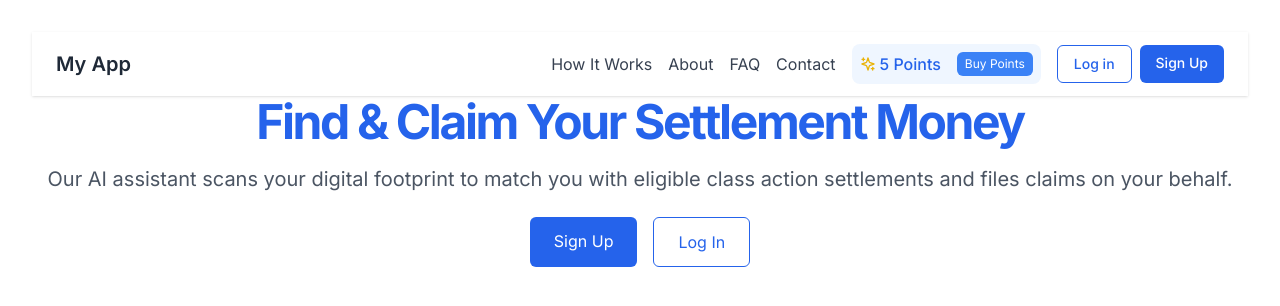
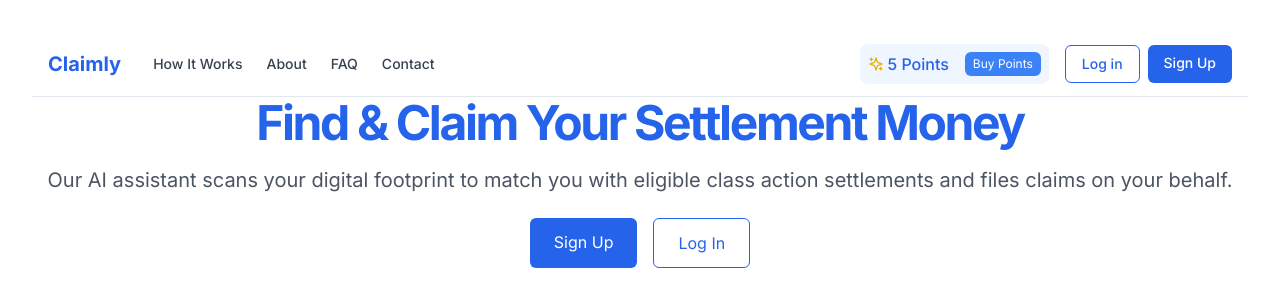
Before and after one commit to dzodze00/claimly.app, a Next.js app: page / in a window 1280 px wide. Shown: the top 306 px of the page. Built offline with nearby package versions, Linux system fonts and the light colour scheme.

Commit message:
Update navbar.tsx

```diff
--- a/components/navbar.tsx
+++ b/components/navbar.tsx
@@ -4,18 +4,16 @@ import Link from "next/link"
 import { usePathname } from "next/navigation"
 import { PointsDisplay } from "./points-display"
 import { useState } from "react"
-import { Menu, X, User } from "lucide-react"
-import { useAuth } from "@/lib/auth-context"
+import { Menu, X } from "lucide-react"
 
 interface NavbarProps {
-  points: number
-  onPurchase: () => void
+  points?: number
+  onPurchase?: () => void
 }
 
-export function Navbar({ points, onPurchase }: NavbarProps) {
+export function Navbar({ points = 5, onPurchase }: NavbarProps) {
   const pathname = usePathname()
   const [isMenuOpen, setIsMenuOpen] = useState(false)
-  const { user, logout } = useAuth()
 
   const isActive = (path: string) => pathname === path
 
@@ -27,40 +25,34 @@ export function Navbar({ points, onPurchase }: NavbarProps) {
   ]
 
   return (
-    <nav className="bg-white shadow">
-      <div className="container mx-auto px-6 py-3">
-        <div className="flex items-center justify-between">
-          <div className="text-xl font-semibold text-gray-800">
-            <Link href="/">My App</Link>
-          </div>
+    <header className="sticky top-0 z-50 border-b bg-white">
+      <div className="container mx-auto flex h-16 items-center justify-between px-4">
+        <div className="flex items-center">
+          <Link href="/" className="flex items-center space-x-2">
+            <span className="text-xl font-bold text-blue-600">Claimly</span>
+          </Link>
 
-          <div className="hidden md:flex items-center space-x-4">
+          <nav className="hidden md:flex ml-8 space-x-6">
             {navLinks.map((link) => (
               <Link
-                key={link.name}
+                key={link.path}
                 href={link.path}
-                className={`text-gray-700 hover:text-blue-600 ${isActive(link.path) ? "font-semibold" : ""}`}
+                className={`text-sm font-medium ${
+                  isActive(link.path) ? "text-blue-600" : "text-gray-700 hover:text-blue-600"
+                }`}
               >
                 {link.name}
               </Link>
             ))}
+          </nav>
+        </div>
+
+        <div className="flex items-center space-x-4">
+          <div className="hidden md:block">
             <PointsDisplay points={points} onPurchase={onPurchase} />
+          </div>
+
           <div className="flex space-x-2">
-              {user ? (
-                <div className="flex items-center space-x-2">
-                  <div className="hidden md:flex items-center space-x-1 text-sm text-gray-700">
-                    <User size={16} />
-                    <span>{user.firstName}</span>
-                  </div>
-                  <button
-                    onClick={logout}
-                    className="px-4 py-2 text-sm font-medium text-blue-600 border border-blue-600 rounded-md hover:bg-blue-50"
-                  >
-                    Log out
-                  </button>
-                </div>
-              ) : (
-                <>
             <Link
               href="/login"
               className="px-4 py-2 text-sm font-medium text-blue-600 border border-blue-600 rounded-md hover:bg-blue-50"
@@ -73,63 +65,34 @@ export function Navbar({ points, onPurchase }: NavbarProps) {
             >
               Sign Up
             </Link>
-                </>
-              )}
+          </div>
+
+          <button className="md:hidden" onClick={() => setIsMenuOpen(!isMenuOpen)}>
+            {isMenuOpen ? <X size={24} /> : <Menu size={24} />}
+          </button>
         </div>
       </div>
 
-          <div className="md:hidden">
-            <button
-              onClick={() => setIsMenuOpen(!isMenuOpen)}
-              className="text-gray-700 hover:text-blue-600 focus:outline-none focus:text-blue-600"
+      {/* Mobile menu */}
+      {isMenuOpen && (
+        <div className="md:hidden border-t">
+          <div className="container mx-auto px-4 py-3 space-y-3">
+            {navLinks.map((link) => (
+              <Link
+                key={link.path}
+                href={link.path}
+                className={`block text-sm font-medium ${isActive(link.path) ? "text-blue-600" : "text-gray-700"}`}
+                onClick={() => setIsMenuOpen(false)}
               >
-              {isMenuOpen ? <X className="h-6 w-6" /> : <Menu className="h-6 w-6" />}
-            </button>
+                {link.name}
+              </Link>
+            ))}
+            <div className="pt-2">
+              <PointsDisplay points={points} onPurchase={onPurchase} />
             </div>
           </div>
         </div>
-
-      {isMenuOpen && (
-        <div className="md:hidden bg-gray-50 py-2">
-          <div className="container mx-auto px-6 flex flex-col space-y-2">
-            {navLinks.map((link) => (
-              <Link key={link.name} href={link.path} className="block text-gray-700 hover:text-blue-600 py-2 px-4">
-                {link.name}
-              </Link>
-            ))}
-            <PointsDisplay points={points} onPurchase={onPurchase} />
-            {user ? (
-              <div className="flex flex-col items-center space-y-2">
-                <div className="flex items-center space-x-1 text-sm text-gray-700">
-                  <User size={16} />
-                  <span>{user.firstName}</span>
-                </div>
-                <button
-                  onClick={logout}
-                  className="px-4 py-2 text-sm font-medium text-blue-600 border border-blue-600 rounded-md hover:bg-blue-50"
-                >
-                  Log out
-                </button>
-              </div>
-            ) : (
-              <>
-                <Link
-                  href="/login"
-                  className="block px-4 py-2 text-sm font-medium text-blue-600 border border-blue-600 rounded-md hover:bg-blue-50"
-                >
-                  Log in
-                </Link>
-                <Link
-                  href="/signup"
-                  className="block px-4 py-2 text-sm font-medium text-white bg-blue-600 rounded-md hover:bg-blue-700"
-                >
-                  Sign Up
-                </Link>
-              </>
       )}
-          </div>
-        </div>
-      )}
-    </nav>
+    </header>
   )
 }
```
Lines whose indentation alone changed are shown as unchanged.
